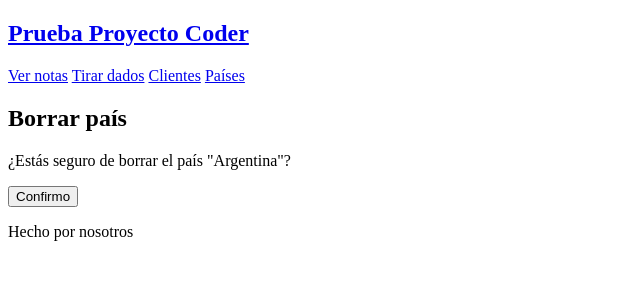
After one commit to esthorace/coder-85140-django, a Django app: page /paises/borrar/0 in a window 1280 px wide. The commit adds this page. Shown: the top 300 px of the page, without its empty margins (0-640 px from the left). Run offline with Django 5.2, Linux system fonts and the light colour scheme; data comes from the database, SQL or seed files in the repository; both versions use the stored data as it was after the commit.

Commit message:
Agrega Borrar a Pais

```diff
--- a/src/config/urls.py
+++ b/src/config/urls.py
@@ -26,7 +26,8 @@ from prueba.views import (
     paises_listar,
     tirar_dado,
     paises_ver,
-    paises_editar
+    paises_editar,
+    paises_borrar
 )
 
 urlpatterns = [
@@ -40,4 +41,5 @@ urlpatterns = [
     path("paises/crear/", paises_crear, name="paises_crear"),
     path("paises/ver/<int:pk>", paises_ver, name="paises_ver"),
     path("paises/editar/<int:pk>", paises_editar, name="paises_editar"),
+    path("paises/borrar/<int:pk>", paises_borrar, name="paises_borrar"),
 ]
--- a/src/prueba/templates/prueba/paises.html
+++ b/src/prueba/templates/prueba/paises.html
@@ -15,7 +15,7 @@
         <li>{{ pais.id }} {{ pais.nombre }}
             <a href="{% url 'paises_ver' pais.id %}">Ver</a>
             <a href="{% url 'paises_editar' pais.id %}">Editar</a>
-            <a href="#">Eliminar</a>
+            <a href="{% url 'paises_borrar' pais.id %}">Borrar</a>
         </li>
     {% endfor %}
 </ul>
--- /dev/null
+++ b/src/prueba/templates/prueba/paises_borrar.html
@@ -0,0 +1,10 @@
+{% extends 'prueba/base.html' %}
+
+{% block contenido %}
+    <h2>Borrar país</h2>
+    <p>¿Estás seguro de borrar el país "{{ pais.nombre }}"?</p>
+    <form method="post">
+        {% csrf_token %}
+        <button type="submit">Confirmo</button>
+    </form>
+{% endblock contenido %}
--- a/src/prueba/views.py
+++ b/src/prueba/views.py
@@ -76,3 +76,10 @@ def paises_editar(request, pk: int):
     else:
         form = PaisForm(instance=pais)
     return render(request, "prueba/paises_crear.html", {"form": form})
+
+def paises_borrar(request, pk:int):
+    pais = models.Pais.objects.get(id=pk)
+    if request.method == "POST":
+        pais.delete()
+        return redirect("paises_listar")
+    return render(request, "prueba/paises_borrar.html", {"pais": pais})
```
Also changed, not shown: src/db.sqlite3.
